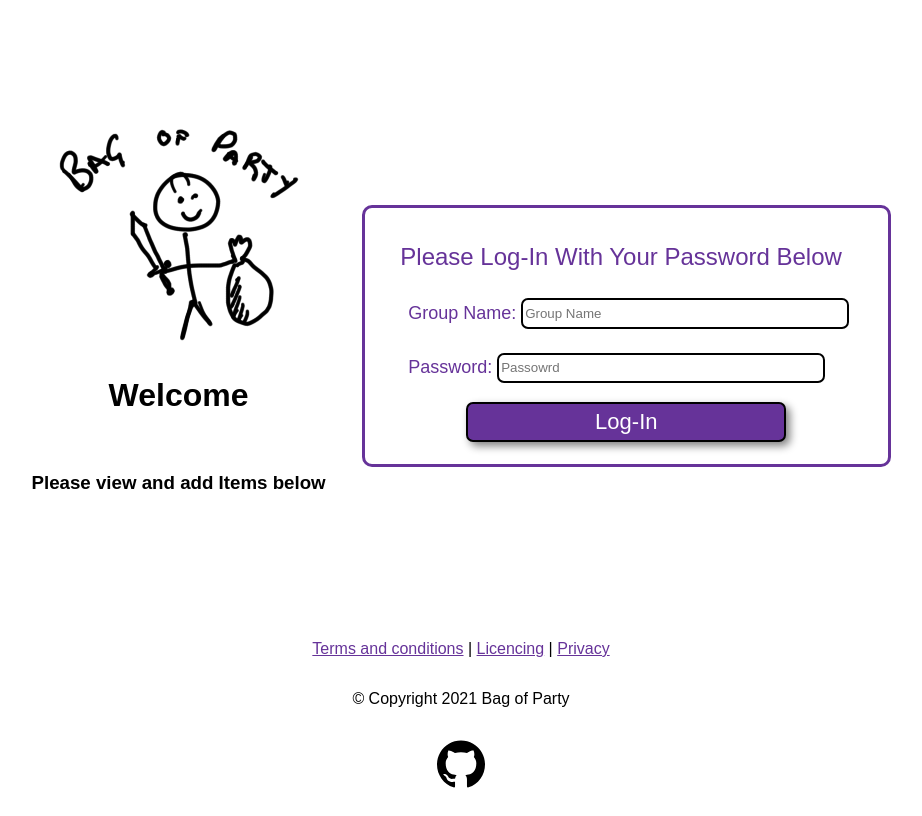
After one commit to Bag-of-Party/python-website, a Flask app: page /login in a window 1280 px wide. The commit adds this page. Shown: the whole page, without its empty margins (179-1101 px from the left). Run offline with Flask 2, Linux system fonts and the light colour scheme; some libraries are stand-ins or nearby versions.

Commit message:
changes tack- once signed up your send to a login page for standard login

```diff
--- a/bagofparty.py
+++ b/bagofparty.py
@@ -37,9 +37,29 @@ def signup():
         cur.close()
         conn.close()
 
-        return redirect(f'/{generated_url}', code=303)
+        # return redirect(f'/{generated_url}', code=303)
+        return redirect(f'/login', code=303)
 
     return render_template('signup.html', page_class="signup")
+
+@app.route("/login", methods=['GET', 'POST'])
+def login():
+    if request.method == 'POST':
+        app.logger.info('Post')
+        group_name = request.form['login_group_name']
+        password = request.form['login_password']
+        print(password, group_name)
+
+        db_conn = psycopg2.connect("dbname=postgres user=postgres password=mysecretpassword port=2345 host=127.0.0.1")
+        cur = db_conn.cursor()
+        cur.execute("SELECT * from parties where name = %s", (group_name,))
+        data = cur.fetchone()
+        print(data)
+
+        # return render_template('login.html')
+
+
+    return render_template('login.html')
 
 
 
@@ -48,23 +68,20 @@ def party(slug, party_name):
     uniqid = uuid.uuid4()
     uniqid2 = uuid.uuid4()
     url_request = request.args
-    # delete_id = request.args.get('delete')
-    # delete_contents = request.args.to_dict().all('another')
     url = slug + "/" + party_name
     print(url)
+
     db_conn = psycopg2.connect("dbname=postgres user=postgres password=mysecretpassword port=2345 host=127.0.0.1")
     db_cur = db_conn.cursor(cursor_factory=psycopg2.extras.DictCursor)
-    # string = ("SELECT * FROM parties where url = %s", (url,))
     db_cur.execute("SELECT * FROM parties where url = %s", (url,))
     print("Selecting all rows from parties row where the url given matches the url in selected the row")
     data = db_cur.fetchone()
-
     pageId = data["id"]
-    # print(page_items)
+    # print('***********')
+    # print(data)
 
     if "delete" in request.args:
         item_id = url_request["delete"]
-
         db_cur.execute("DELETE from items where id = %s", (item_id,))
         db_conn.commit()
         return redirect(f'/{url}', code=303)
@@ -88,7 +105,6 @@ def party(slug, party_name):
     page_items = db_cur.fetchall()
 
     items_without_container_id = []
-
     items_by_id = {}
 
     for item in page_items:
@@ -116,6 +132,7 @@ def party(slug, party_name):
 
     db_cur.close()
     db_conn.close()
+
     return render_template('partypage.html', data=data, page_items=page_items, root_items=sorted_list )
 
 
--- a/database.sql
+++ b/database.sql
@@ -4,7 +4,7 @@ CREATE TABLE parties (
   url text NOT NULL,
   email text,
   password text
-)
+);
 
 CREATE TABLE items (
   id uuid NOT NULL PRIMARY KEY,
@@ -13,9 +13,10 @@ CREATE TABLE items (
   info text,
   container_id uuid,
   CONSTRAINT fk_party_id
-    FOREIGN KEY(party_id)
-      REFERENCES parties(id)
-)
+    FOREIGN KEY(container_id)
+      REFERENCES items(id)
+      ON DELETE CASCADE
+);
 
 INSERT INTO parties VALUES
 ( gen_random_uuid(), 'Held land', 'www.helo.com', null, null ),
--- a/static/css/main.css
+++ b/static/css/main.css
@@ -22,6 +22,7 @@ input {
 
 .party_page_header div{
     display: inline-block;
+    text-align: center;
 }
 
 #footer {
@@ -71,7 +72,7 @@ input {
     filter: drop-shadow(4px 4px 4px rebeccapurple);
 }
 
-#signup_form {
+.signup_form {
     margin-top: 4rem;
     display: flex;
     flex-direction: column;
@@ -79,20 +80,20 @@ input {
     justify-content: center;
 }
 
-#signup_form div {
+.signup_form div {
     display: flex;
     flex-direction: row;
     margin: .1rem
 }
 
-#signup_form label {
+.signup_form label {
     width: 10rem;
     display: block;
     text-align: right;
     padding: .3rem;
 }
 
-#signup_form input {
+.signup_form input {
     width: 20rem;
     border: 2px solid black;
     border-radius: 7px;
@@ -256,3 +257,106 @@ input {
     padding-left: 0.2rem;
 
 }
+
+.padding {
+    margin-left: 2rem;
+    margin-bottom: 4rem;
+    height: 12rem;
+    color: rebeccapurple;
+}
+
+/* .padding div {
+    color: rebeccapurple;
+    font-size: x-large;
+    margin-bottom: 1rem;
+} */
+/* .padding label {
+    font-size: large;
+    color: rebeccapurple;
+}
+.padding input {
+    color: rebeccapurple;
+    padding: 0.5rem;
+}  */
+
+#password_label {
+    font-size: large;
+    color: rebeccapurple;
+    width: auto;
+    /* display: block; */
+    text-align: left;
+    padding: .3rem;
+    vertical-align: text-bottom;
+}
+.password_form {
+    margin-top: 4rem;
+    display: flex;
+    flex-direction: column;
+    border-style: solid;
+    border-color: rebeccapurple;
+    border-radius: 10px;
+    padding: 2rem;
+}
+
+.password_form div {
+    display: flex;
+    flex-direction: row;
+    margin: 0.2rem;
+}
+.password_form div:first-child {
+    display: flex;
+    flex-direction: row;
+    font-size: x-large;
+    margin-bottom: 0.5rem;
+    /* margin: .1rem */
+}
+
+.password_form label {
+    width: 10rem;
+    display: block;
+    text-align: left;
+    padding: .3rem;
+}
+
+.password_form input {
+    width: 20rem;
+    border: 2px solid black;
+    border-radius: 7px;
+}
+.password_form div {
+    padding-bottom: 1rem;
+}
+
+/* .password_button {
+    text-align: center;
+    width: 10rem;
+    color: white;
+    background-color: rebeccapurple;
+} */
+.password_check_form {
+    padding-bottom: 2rem;
+}
+
+#password_button {
+    color: white;
+}
+
+.password_button {
+    text-align: center;
+    width: 10rem;
+}
+
+.password_button, a.password_button:visited {
+    border: 2px solid black;
+    border-radius: 7px;
+    padding: .3rem;
+    text-decoration: none;
+    filter: drop-shadow(4px 4px 4px gray);
+    background: rebeccapurple;
+    color: white;
+    font-size: 22px;
+}
+
+.password_button:hover {
+    filter: drop-shadow(4px 4px 4px rebeccapurple);
+}
--- /dev/null
+++ b/templates/login.html
@@ -0,0 +1,31 @@
+{% extends "base.html" %}
+{% block title %} Bag of Party {% endblock %}
+{% block content %}
+    <div class="party_page_header">
+        <div>
+            <img src="/static/images/bag_of_party_logo.png" />
+                <h1>Welcome </h1>
+            <br />
+            <h3>Please view and add Items below</h3>
+            <br />
+        </div>
+        <div class="password_form padding">
+            <div>Please Log-In With Your Password Below</div>
+            <div>
+                <form class="password_check_form" method="POST">
+                    <div>
+                        <label id="password_label">Group Name:</label>
+                        <input type="text" name="login_group_name" placeholder="Group Name" />
+                    </div>
+                    <div>
+                        <label id="password_label">Password:</label>
+                        <input type="text" name="login_password" placeholder="Passowrd" />
+                    </div>
+                    <span class="inputContainer">
+                      <input class="cta" type="submit" maxlength="20" value="Log-In">
+                    </span>
+                </form>
+            </div>
+        </div>
+    </div>
+{% endblock %}
--- a/templates/signup.html
+++ b/templates/signup.html
@@ -21,7 +21,7 @@
     </script>
 {% endblock %}
 {% block content %}
-    <form id="signup_form" method="POST">
+    <form class="signup_form" method="POST">
         <div>
             <label>Party Name: </label>
             <input type="text" name="party_name" id="user_input" oninput="showInput()" />
```
